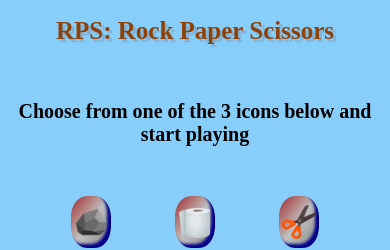
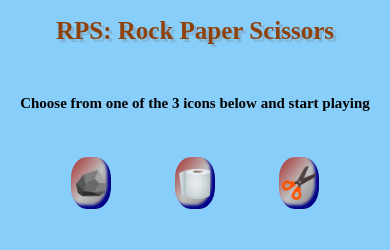
Before and after one commit to jtrudat/app-doc, a plain HTML site: page index.html in a window 390 px wide. Shown: the top 250 px of the page. Drawn offline with Linux system fonts and the light colour scheme.

Commit message:
mesasges

```diff
--- a/rps.css
+++ b/rps.css
@@ -40,12 +40,12 @@ body{
             font-size: 25px
         }
 
-        h2{
+        #startMessage{
             font-size: 15px;
         }
 
-        #startMessage{
-            font-size: 20px;
+        h2{
+            font-size: 15px;
         }
 
         #compImg, #userImg{
@@ -118,6 +118,9 @@ section{
     animation: spin 4s linear; */
 }
 
+.intro1{
+    font-size: 25px;
+}
 .rocky{
     position: relative;
     animation: flybuttons 2.5s ;
@@ -153,12 +156,7 @@ section{
     color: rgb(113, 9, 9);
 }
 
-#tops{
-    font-size: px;
-}
-.intro1{
-    font-size: 25px;
-}
+
 
 @keyframes flybuttons{
     from{bottom: -700px}
```
